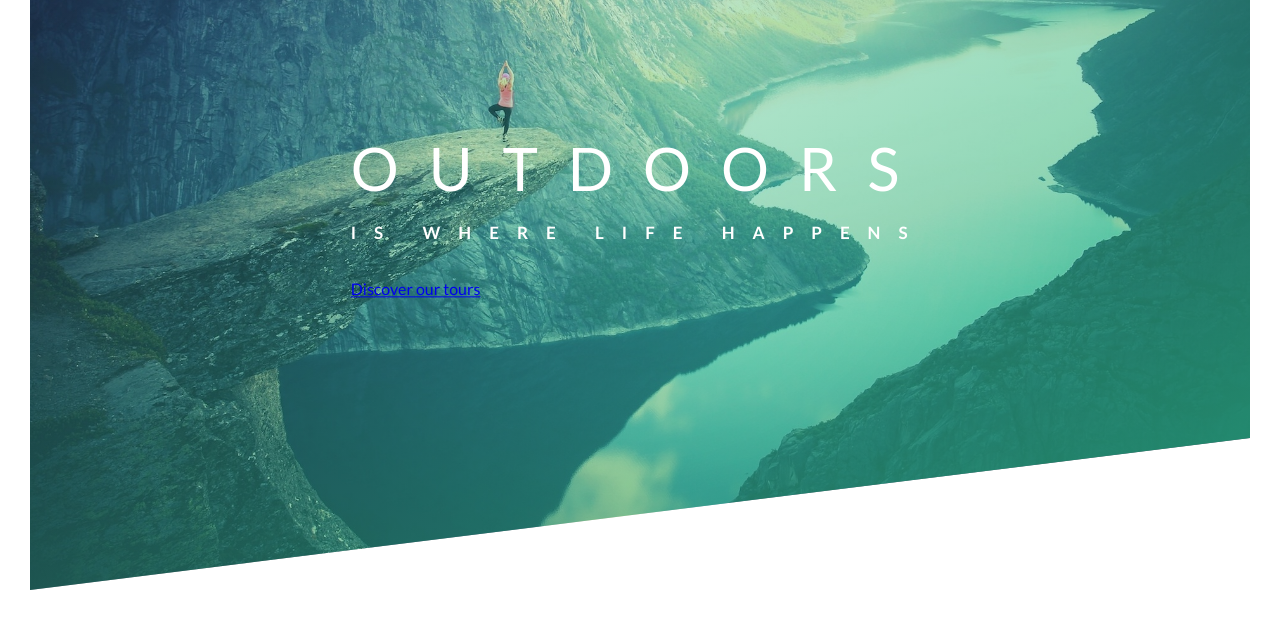
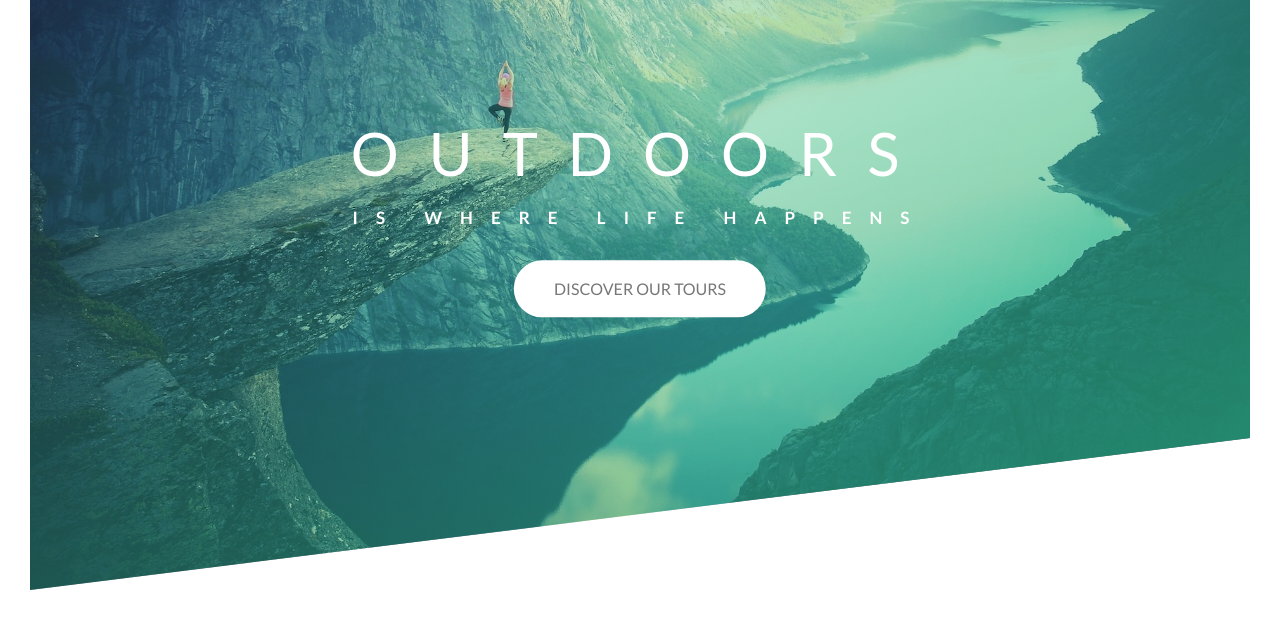
Before and after one commit to annguyen0505/css-trainning, a website: page index.html in a window 1280 px wide. Shown: the part 200-820 px from the top of the page. Drawn offline with Linux system fonts and the light colour scheme.

Commit message:
create button

```diff
--- a/index.html
+++ b/index.html
@@ -11,13 +11,13 @@
         <img src="img/logo-white.png" alt="lo go" class="header__logo--box__logo" />
         <p class="header__logo--box__logo-sub">annk made this</p>
       </div>
-      <div class="centered-box">
+      <div class="centered-box text-center">
         <h1 class="header__header-primary">
           <span class="header__header-primary-main">Outdoors</span>
           <span class="header__header-primary-sub">is where life happens</span>
         </h1>
         <br/>
-        <a href="#" class="btn btn-medium btn-white"> Discover our tours</a>
+        <a href="#" class="btn btn__btn-medium btn__btn-white"> Discover our tours</a>
       </div>
     </header>
   </body>
--- a/sass/base/_utilities.scss
+++ b/sass/base/_utilities.scss
@@ -5,3 +5,7 @@
   left: 50%;
   transform: translate(-50%, -50%);
 }
+
+.text-center {
+  text-align: center !important;
+}
--- a/sass/components/_button.scss
+++ b/sass/components/_button.scss
@@ -0,0 +1,42 @@
+.btn {
+  display: inline-block;
+  text-decoration: none;
+  text-transform: uppercase;
+  text-align: center;
+  border-radius: 100px;
+
+  &:link {
+    display: inline-block;
+    text-decoration: none;
+    text-transform: uppercase;
+    text-align: center;
+    border-radius: 100px;
+  }
+
+  &:visited {
+    display: inline-block;
+    text-decoration: none;
+    text-transform: uppercase;
+    text-align: center;
+    border-radius: 100px;
+  }
+
+  &__btn-white {
+    color: #777;
+    background-color: #fff;
+  }
+
+  &__btn-medium {
+    padding: 15px 40px;
+  }
+
+  &:hover {
+    transform: translateY(-5px);
+    box-shadow: 0 10px 20px 0 rgba(0, 0, 0, .5);
+  }
+
+  &:active {
+    transform: translateY(-2px);
+    box-shadow: 0 10px 10px 0 rgba(0, 0, 0, .5);
+  }
+}
```
Also changed, not shown: css/main.css.
